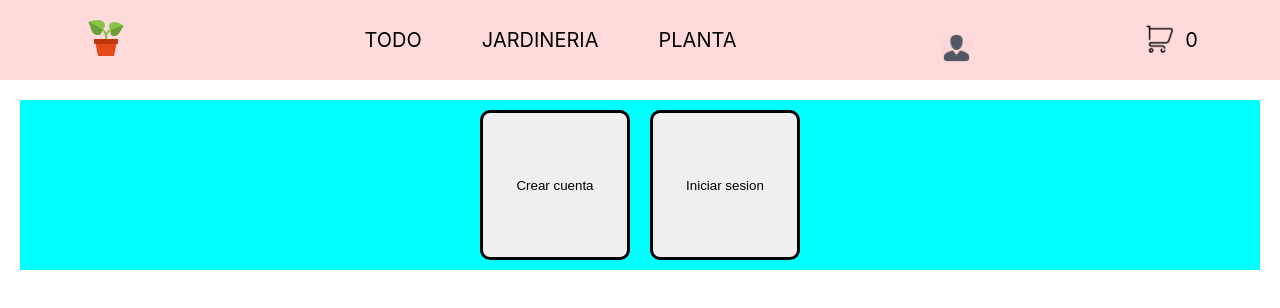
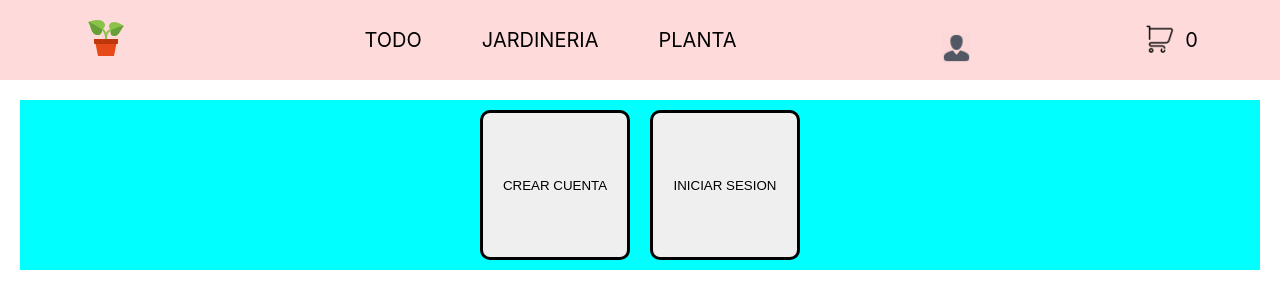
Before and after one commit to Roco210/proyecto-react, a React (Create React App) app: page /user in a window 1280 px wide. Shown: the top 308 px of the page. Built offline with nearby package versions, Linux system fonts and the light colour scheme.

Commit message:
test final

```diff
--- a/src/components/CartForm/CartForm.jsx
+++ b/src/components/CartForm/CartForm.jsx
@@ -2,20 +2,19 @@ import swal from 'sweetalert';
 import { addDoc, collection, getFirestore, doc, updateDoc } from "firebase/firestore";
 import { useContext,useEffect, useState } from 'react';
 import { cartContext } from '../../context/cartContex';
-import { Navigate } from 'react-router';
-import { Link } from 'react-router-dom';
+import "./style.css"
+
 
 
 const CartForms = () => {
-const { cart, totalCart , setCart,order, setOrder,user} = useContext(cartContext);
+const { cart, totalCart , setCart,order, setOrder,user, mensaje} = useContext(cartContext);
+const[finalizar,setfinalizar]=useState("no")
+
 const[visit,setVisit]=useState(
     {name:" ",mail:" ",adress:" ",phone:"",}
 
 )
-
-
-
-const db =getFirestore
+const db =getFirestore();
 const createOrder = () => {
   const querySnapshot = collection(db, "orders")
 addDoc(querySnapshot, order).then(
@@ -26,7 +25,9 @@ addDoc(querySnapshot, order).then(
              text: `El codigo de tu orden es ${response.id}`,
              icon: "success",
              button: "Aceptar",
-         });}
+         });
+         }
+
     ).catch((e) => console.log(e))
   setCart([]);};
 
@@ -38,6 +39,7 @@ const updateStock =()=>{
 });};
 
 
+
 const formulario =(x)=>{
     setVisit({
         ...visit,
@@ -47,6 +49,7 @@ const formulario =(x)=>{
 
 
 
+    console.log(mensaje)
 useEffect(() => {
   setOrder(
       {
@@ -64,11 +67,17 @@ useEffect(() => {
       })
 }, [totalCart]);
 
-const endShop=()=>{
-  /* createOrder();
-  updateStock(); */
+useEffect(()=>{const{phone,mail,adress,name}=visit
+if(user && phone!==""){setfinalizar("si")
+}if (phone!==""&&mail!==""&&adress!==""&&name!==""){setfinalizar("si")}
+else{setfinalizar("no")}},[visit])
 
+
+  const endShop=()=>{
+    createOrder();
+    swal("Gracias por su compra").then((res)=>{if(res){window.location.assign("/")}})
 }
+
 
   return (
     <div><h1>Finalizar compra</h1>
@@ -82,7 +91,7 @@ const endShop=()=>{
         <p>TELEFONO:</p>
         <input type="number" name='phone' value={null}  onChange={(x)=>formulario(x)}></input>
       </form>
-      <button onClick={()=>{endShop()}}><Link to="/www.google.com">scscsc</Link>  </button>
+      <button onClick={()=>{endShop()}} className={finalizar} ><a href={mensaje} target="_blank"> FINALIZAR COMPRA</a></button>
     </div>
   )
 };
--- /dev/null
+++ b/src/components/CartForm/style.css
@@ -0,0 +1 @@
+.no{display:none;}
--- a/src/components/UserForm/UserForm.jsx
+++ b/src/components/UserForm/UserForm.jsx
@@ -86,6 +86,8 @@ const UserForm = ({ formType }) => {
         }).catch((error) => {
             if (error.code === "auth/wrong-password") { swal("clave o correo incorrecto") }
             if (error.code === "auth/too-many-requests") { swal("realizaste muchos intentos aguarda y vuelve a intentarlo") }
+            if (error.code === "auth/invalid-email") { swal("mail erroneo") }
+
             setAct(null)
             setUser(null)
             const errorCode = error.code;
@@ -143,7 +145,7 @@ const UserForm = ({ formType }) => {
                         <input type="password" name="password" placeholder="password" value={userData.password} onChange={(x) => { formulario(x) }} />
                     </div>
                 </form>
-                <button onClick={() => { if (buttonCheck) { registrer() } else { swal("Por favor complete todos los datos") } }}>check</button>
+                <button onClick={() => { if (buttonCheck) { registrer() } else { swal("Por favor complete todos los datos") } }}>REGISTRARME</button>
 
             </div>
         )
@@ -159,7 +161,7 @@ const UserForm = ({ formType }) => {
                         <p>CONTRASEÑA:</p>
                         <input type="password" name="password" placeholder="password" value={userData.password} onChange={(x) => { formulario(x) }} />
                     </div>
-                    <button onClick={() => { logIn() }}>check</button>
+                    <button onClick={() => { logIn() }}>INGRESAR</button>
 
                 </form>
 
@@ -167,7 +169,7 @@ const UserForm = ({ formType }) => {
     } if (user?.access === "admin" && formType === "LogOut") {
         return (
             <>
-            <button onClick={() => { logOut() }}>CERAR SECION</button>
+            <button onClick={() => { logOut() }}>CERAR SESION</button>
             <Link to="/admin"><button>ADMIN</button></Link>
             </>
 
@@ -176,7 +178,7 @@ const UserForm = ({ formType }) => {
     }
     if (formType === "LogOut" ) {
         return (
-            <button onClick={() => { logOut() }}>CERAR SECION</button>
+            <button onClick={() => { logOut() }}>CERAR SESION</button>
         )
     }
 }
--- a/src/components/UserForm/style.css
+++ b/src/components/UserForm/style.css
@@ -5,6 +5,7 @@
     margin-left: 20%;
     margin-right: 20%;
     border: solid;
+    text-align: center;
 }
 
 
--- a/src/context/CartProvider.jsx
+++ b/src/context/CartProvider.jsx
@@ -11,7 +11,7 @@ const CartProvider = ({children}) => {
   const[init,setInit]=useState(0);
   const [totalCart, setTotalCart] = useState(0);
   const [order, setOrder] = useState({})
-
+  const[mensaje,setMensaje]=useState("")
 
   const addItem = (item, quantity)=>{
     const newProduct= {
@@ -70,6 +70,7 @@ const CartProvider = ({children}) => {
       return total;
   };
 
+  useEffect(()=>{setMensaje(`https://wa.me/1568255477?text=${encodeURIComponent(`Hola CrazyLove quiero hacer un pedio, este es el detalle: ${cart.map((p)=>p.title + " "+ p.quantity + " unidades total: $ " + p.price* p.quantity )} TOTAL DE LA COMPRA: ${totalCart}`)}`)},[totalCart]);
 
   // usuarios
 
@@ -95,7 +96,7 @@ const [act, setAct] = useState(null)
 
   //retorno
 
-  return (<cartContext.Provider value={{userLog,act, setAct,user, setUser,userData, setUserData,order, setOrder, cart,setCart, addItem, dataBase ,setDataBase,product,setProduct, quantityProdsCart,init,rest,plus,remove,tc,totalCart}}>
+  return (<cartContext.Provider value={{mensaje,userLog,act, setAct,user, setUser,userData, setUserData,order, setOrder, cart,setCart, addItem, dataBase ,setDataBase,product,setProduct, quantityProdsCart,init,rest,plus,remove,tc,totalCart}}>
         {children}
     </cartContext.Provider>)
 
--- a/src/pages/Users/Users.jsx
+++ b/src/pages/Users/Users.jsx
@@ -11,8 +11,8 @@ const Users = () => {
         return (
             <>
                 <div className="keypad">
-                    <button className="userButton" onClick={(x) => { setAct("create") }}>Crear cuenta</button>
-                    <button className="userButton" onClick={(x) => { setAct("logIn") }}>Iniciar sesion</button>
+                    <button className="userButton" onClick={(x) => { setAct("create") }}>CREAR CUENTA</button>
+                    <button className="userButton" onClick={(x) => { setAct("logIn") }}>INICIAR SESION</button>
                 </div>
                 <UserForm formType={act} />
             </>
@@ -21,7 +21,7 @@ const Users = () => {
     return(
     <>
         <div className="keypad">
-            <button className="userButton" onClick={(x) => { setAct("LogOut") }}>Administrar sesion</button>
+            <button className="userButton" onClick={(x) => { setAct("LogOut") }}>ADMINISTRAR SESION</button>
         </div>
         <UserForm formType={act} />
     </>)
```
